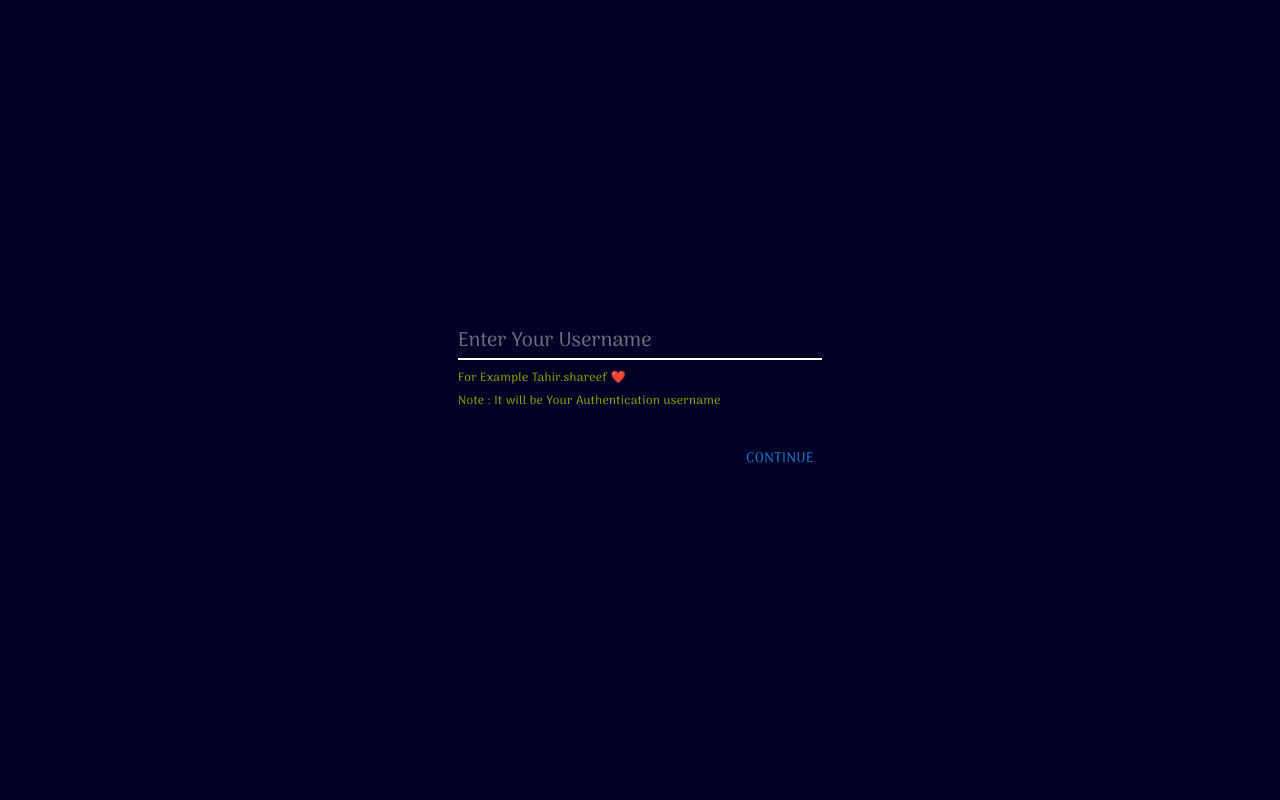
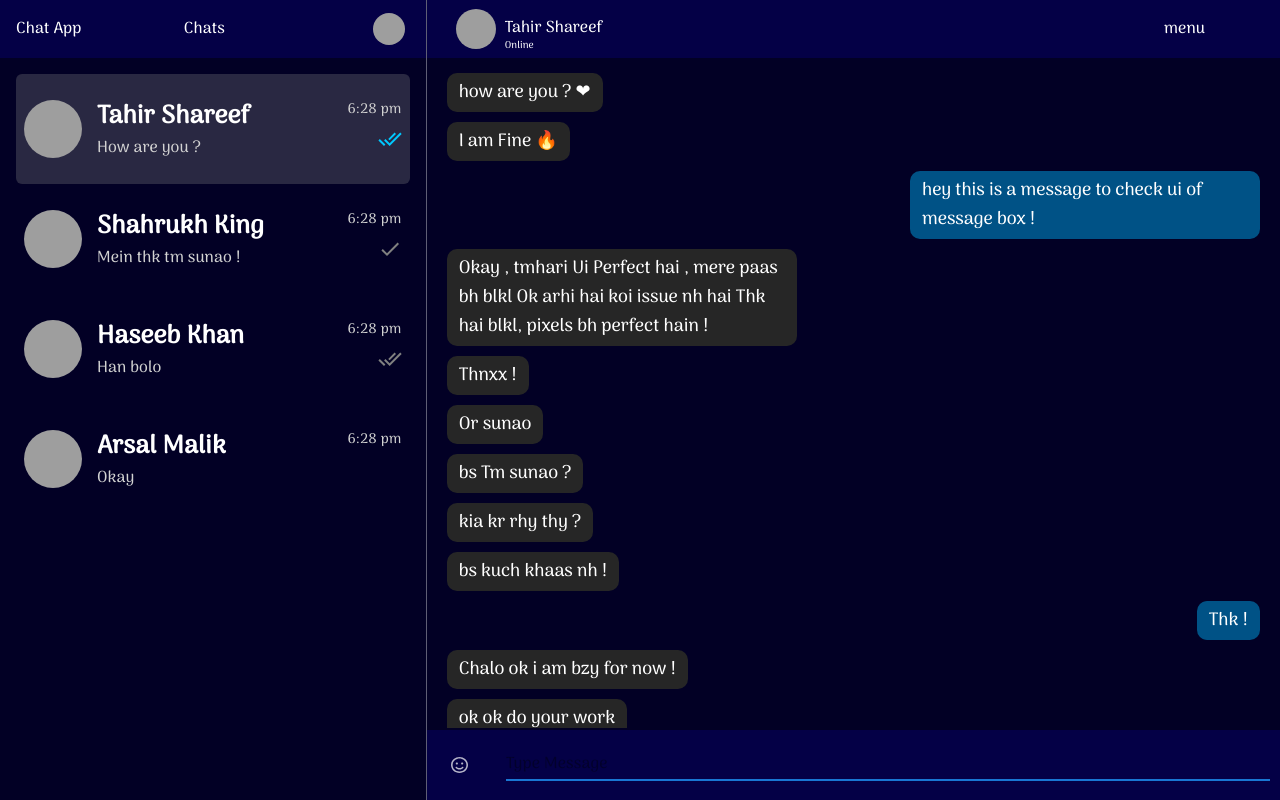
Before and after one commit to tahir-shareef/practice-mern, a React (Create React App) app: page /chat/0 in a window 1280 px wide. Before the commit this address led to /auth. Built offline with nearby package versions, Linux system fonts and the light colour scheme; grey boxes are pictures that could not be loaded.

Commit message:
conversation added

```diff
--- a/src/components/headers/ChatHeader.jsx
+++ b/src/components/headers/ChatHeader.jsx
@@ -1,6 +1,7 @@
 import { Box, Avatar, IconButton, Typography, Tooltip } from "@mui/material";
 
-const ChatHeader = () => {
+const ChatHeader = ({ user }) => {
+  const { name, profileImage, status } = user;
   return (
     <>
       <Box
@@ -17,13 +18,15 @@ const ChatHeader = () => {
         <Box sx={{ display: "flex", alignItems: "center" }}>
           <Tooltip title="Profile">
             <IconButton size="small" sx={{ mx: 1, mr: 0.5 }}>
-              <Avatar>M</Avatar>
+              <Avatar xs={{ background: "gray" }} src={profileImage}>
+                {name}
+              </Avatar>
             </IconButton>
           </Tooltip>{" "}
           <Box>
-            <Typography component={"span"}>Tahir Shareef</Typography>
+            <Typography component={"span"}>{name}</Typography>
             <Typography component={"p"} lineHeight="0.5" fontSize="10px">
-              online
+              {status}
             </Typography>
           </Box>
         </Box>
--- a/src/components/headers/ListHeader.jsx
+++ b/src/components/headers/ListHeader.jsx
@@ -1,4 +1,5 @@
 import { useState } from "react";
+import { useSelector } from "react-redux";
 import {
   Box,
   Avatar,
@@ -13,6 +14,7 @@ import Logout from "@mui/icons-material/Logout";
 
 const ListHeader = () => {
   const [anchorEl, setAnchorEl] = useState(null);
+  const { currentUser } = useSelector((state) => state.auth);
   const open = Boolean(anchorEl);
   const handleClick = (event) => {
     setAnchorEl(event.currentTarget);
@@ -44,7 +46,12 @@ const ListHeader = () => {
             aria-haspopup="true"
             aria-expanded={open ? "true" : undefined}
           >
-            <Avatar sx={{ width: 32, height: 32 }}>M</Avatar>
+            <Avatar
+              sx={{ width: 32, height: 32 }}
+              src={currentUser.profileImage}
+            >
+              T
+            </Avatar>
           </IconButton>
         </Tooltip>
         <Menu
--- a/src/pages/partitions/chat/ChatArea.jsx
+++ b/src/pages/partitions/chat/ChatArea.jsx
@@ -1,15 +1,27 @@
+import React, { useEffect } from "react";
+import { useDispatch, useSelector } from "react-redux";
+import { useParams } from "react-router-dom";
+import ChatHeader from "../../../components/headers/ChatHeader";
+import Messages from "./Messages";
 import { Box } from "@mui/material";
-import React from "react";
-import ChatHeader from "../../../components/headers/ChatHeader";
-import Conversation from "./Conversation";
+import { getConevrsation } from "../../../store/reducers/chats-slice";
 import Footer from "./Footer";
 import "./style.scss";
 
 const ChatArea = () => {
+  const { id } = useParams();
+  const dispatch = useDispatch();
+
+  const { messages, user } = useSelector((state) => state.chats.conversation);
+
+  useEffect(() => {
+    dispatch(getConevrsation(id));
+  }, [id, dispatch]);
+
   return (
     <Box className="chat-area">
-      <ChatHeader />
-      <Conversation />
+      <ChatHeader user={user} />
+      <Messages conversation={messages} />
       <Footer />
     </Box>
   );
--- a/src/pages/partitions/chat/Conversation.jsx
+++ /dev/null
@@ -1,67 +0,0 @@
-import { Box } from "@mui/material";
-import React from "react";
-
-const Conversation = () => {
-  const conversation = [
-    {
-      message: "how are you ? ❤",
-    },
-    {
-      message: "I am Fine 🔥",
-    },
-    {
-      message: "hey this is a message to check ui of message box !",
-    },
-    {
-      message:
-        "Okay , tmhari Ui Perfect hai , mere paas bh blkl Ok arhi hai koi issue nh hai Thk hai blkl, pixels bh perfect hain !",
-    },
-    {
-      message: "Thnxx !",
-    },
-    {
-      message: "Or sunao",
-    },
-    {
-      message: "bs Tm sunao ?",
-    },
-    {
-      message: "kia kr rhy thy ?",
-    },
-    {
-      message: "bs kuch khaas nh !",
-    },
-    {
-      message: "Thk !",
-    },
-    { message: "Chalo ok i am bzy for now !" },
-    {
-      message: "ok ok do your work",
-    },
-    {
-      message: "Bye",
-    },
-    {
-      message: "Bye !",
-    },
-  ];
-  return (
-    <Box className="conversation-wrapper">
-      <Box className="conversation">
-        {conversation.map((message, i) => {
-          const isSender = i % 2 === 0;
-          return (
-            <Box
-              className={`message-row ${isSender ? "sender" : "reciever"}`}
-              key={i}
-            >
-              <Box className="message">{message.message}</Box>
-            </Box>
-          );
-        })}
-      </Box>
-    </Box>
-  );
-};
-
-export default Conversation;
--- a/src/pages/partitions/chat/Footer.jsx
+++ b/src/pages/partitions/chat/Footer.jsx
@@ -1,6 +1,5 @@
 import React from "react";
 import { Box, Grid, IconButton, TextField } from "@mui/material";
-import SmileIcon from "../../../assets/icons/face-smile-regular.svg";
 import "./style.scss";
 
 const Footer = () => {
--- /dev/null
+++ b/src/pages/partitions/chat/Messages.jsx
@@ -0,0 +1,26 @@
+import React from "react";
+import { useSelector } from "react-redux";
+import { Box } from "@mui/material";
+
+const Messages = ({ conversation }) => {
+  const { currentUser } = useSelector((state) => state.auth);
+  return (
+    <Box className="conversation-wrapper">
+      <Box className="conversation">
+        {conversation.map((message, i) => {
+          const isSender = message.sender == currentUser.id;
+          return (
+            <Box
+              className={`message-row ${isSender ? "sender" : "reciever"}`}
+              key={i}
+            >
+              <Box className="message">{message.message}</Box>
+            </Box>
+          );
+        })}
+      </Box>
+    </Box>
+  );
+};
+
+export default Messages;
--- a/src/store/reducers/auth-slice.js
+++ b/src/store/reducers/auth-slice.js
@@ -1,9 +1,11 @@
 import { createSlice } from "@reduxjs/toolkit";
+import { users } from "../../temp/chatsUsers";
 
 const authSlice = createSlice({
   name: "auth",
   initialState: {
-    isLoggedIn: false,
+    isLoggedIn: true,
+    currentUser: users[0]
   },
   reducers: {
     login(state) {
--- a/src/store/reducers/chats-slice.js
+++ b/src/store/reducers/chats-slice.js
@@ -1,37 +1,25 @@
 import { createSlice } from "@reduxjs/toolkit";
+import { conversation } from "../../temp/conversation";
+import { users } from "../../temp/chatsUsers"
+
 
 const chat = createSlice({
   name: "chat",
   initialState: {
-    list: [
-      {
-        name: "Tahir Shareef",
-        profileImage:
-          "https://1fid.com/wp-content/uploads/2022/02/boy-dp-image-77-1024x1002.jpg",
-        lastMsg: "How are you ?",
-        seen: true,
-      },
-      {
-        name: "Shahrukh King",
-        profileImage:
-          "https://1fid.com/wp-content/uploads/2022/02/boy-dp-image-75-1024x1003.jpg",
-        lastMsg: "Mein thk tm sunao !",
-        tick: true,
-      },
-      {
-        name: "Haseeb Khan",
-        profileImage:
-          "https://cdn.statusqueen.com/dpimages/thumbnail/Mask_boy_dp_-2599.jpg",
-        lastMsg: "Han bolo",
-        delivered: true,
-      },
-      {
-        name: "Arsal Malik",
-        profileImage:
-          "https://ienglishstatus.com/wp-content/uploads/2022/02/Stylish-Standard-Whatsapp-DP-Boy.jpg",
-        lastMsg: "Okay",
-      },
-    ],
+    list: users,
+    conversation: {
+      messages: [],
+      user: {}
+    }
+
   },
+  reducers: {
+    getConevrsation(state, action) {
+      const indexId = action.payload
+      state.conversation.messages = conversation[indexId]
+      state.conversation.user = users[indexId]
+    }
+  }
 });
 export default chat.reducer;
+export const { getConevrsation } = chat.actions
--- /dev/null
+++ b/src/temp/chatsUsers.js
@@ -0,0 +1,37 @@
+export const users = [
+    {
+        name: "Tahir Shareef",
+        profileImage:
+            "https://1fid.com/wp-content/uploads/2022/02/boy-dp-image-77-1024x1002.jpg",
+        lastMsg: "How are you ?",
+        seen: true,
+        status: "Online",
+        id : 0
+    },
+    {
+        name: "Shahrukh King",
+        profileImage:
+            "https://1fid.com/wp-content/uploads/2022/02/boy-dp-image-75-1024x1003.jpg",
+        lastMsg: "Mein thk tm sunao !",
+        tick: true,
+        status: "12 : 01 PM",
+        id : 1
+    },
+    {
+        name: "Haseeb Khan",
+        profileImage:
+            "https://cdn.statusqueen.com/dpimages/thumbnail/Mask_boy_dp_-2599.jpg",
+        lastMsg: "Han bolo",
+        delivered: true,
+        status: "Online",
+        id : 2
+    },
+    {
+        name: "Arsal Malik",
+        profileImage:
+            "https://ienglishstatus.com/wp-content/uploads/2022/02/Stylish-Standard-Whatsapp-DP-Boy.jpg",
+        lastMsg: "Okay",
+        status: "Online",
+        id : 3
+    },
+]
--- /dev/null
+++ b/src/temp/conversation.js
@@ -0,0 +1,134 @@
+export const conversation = [
+    [
+        {
+            "message": "how are you ? ❤",
+            "sender": 3
+        },
+        {
+            "message": "I am Fine 🔥",
+            "sender": 4
+        },
+        {
+            "message": "hey this is a message to check ui of message box !",
+            "sender": 0
+        },
+        {
+            "message": "Okay , tmhari Ui Perfect hai , mere paas bh blkl Ok arhi hai koi issue nh hai Thk hai blkl, pixels bh perfect hain !",
+            "sender": 4
+        },
+        {
+            "message": "Thnxx !",
+            "sender": 4
+        },
+        {
+            "message": "Or sunao",
+            "sender": 2
+        },
+        {
+            "message": "bs Tm sunao ?",
+            "sender": 5
+        },
+        {
+            "message": "kia kr rhy thy ?",
+            "sender": 4
+        },
+        {
+            "message": "bs kuch khaas nh !",
+            "sender": 5
+        },
+        {
+            "message": "Thk !",
+            "sender": 0
+        },
+        {
+            "message": "Chalo ok i am bzy for now !",
+            "sender": 3
+        },
+        {
+            "message": "ok ok do your work",
+            "sender": 4
+        },
+        {
+            "message": "Bye",
+            "sender": 3
+        },
+        {
+            "message": "Bye !",
+            "sender": 4
+        }
+    ],
+    [
+        {
+            "message": "how are you ? ❤",
+            "sender": 3
+        },
+        {
+            "message": "I am Fine 🔥",
+            "sender": 5
+        }
+    ],
+    [
+        {
+            "message": "bs Tm sunao ?",
+            "sender": 1
+        },
+        {
+            "message": "kia kr rhy thy ?",
+            "sender": 0
+        },
+        {
+            "message": "bs kuch khaas nh !",
+            "sender": 5
+        },
+        {
+            "message": "Thk !",
+            "sender": 0
+        }
+    ],
+    [
+        {
+            "message": "how are you ? ❤",
+            "sender": 2
+        },
+        {
+            "message": "I am Fine 🔥",
+            "sender": 4
+        },
+        {
+            "message": "Bye",
+            "sender": 3
+        },
+        {
+            "message": "Bye !",
+            "sender": 0
+        }
+    ],
+    [
+        {
+            "message": "how are you ? ❤",
+            "sender": 5
+        },
+        {
+            "message": "I am Fine 🔥",
+            "sender": 5
+        }
+    ],
+    [
+        {
+            "message": "Chalo ok i am bzy for now !",
+            "sender": 2
+        },
+        {
+            "message": "ok ok do your work",
+            "sender": 2
+        },
+        {
+            "message": "Bye",
+            "sender": 1
+        },
+        {
+            "message": "Bye !",
+            "sender": 1
+        }
+    ]
+]
```
